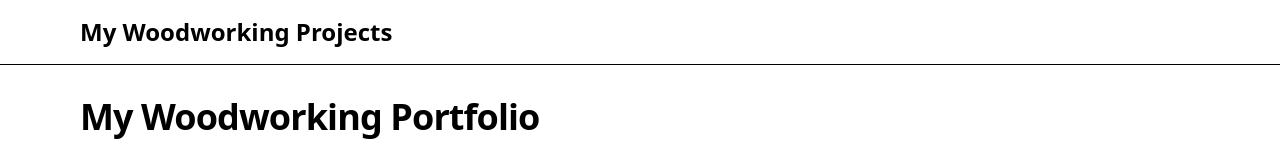
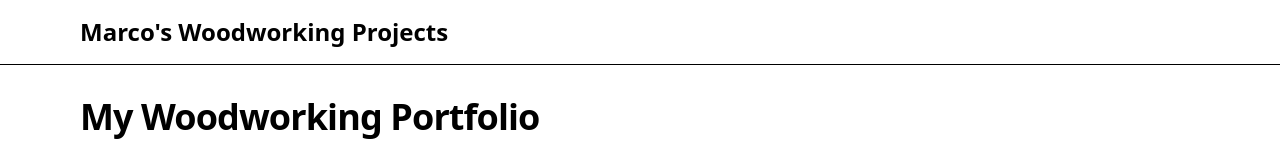
Before and after one commit to marcomartinscastanho/woodworking-portfolio, a Next.js app: page / in a window 1280 px wide. Shown: the top 158 px of the page. Built offline with nearby package versions, Linux system fonts and the light colour scheme.

Commit message:
header title

```diff
--- a/components/Header.tsx
+++ b/components/Header.tsx
@@ -5,7 +5,7 @@ export default function Header() {
     <header className="border-b">
       <div className="mx-auto max-w-6xl p-4">
         <Link href="/" className="text-2xl font-bold">
-          My Woodworking Projects
+          Marco&apos;s Woodworking Projects
         </Link>
       </div>
     </header>
```
